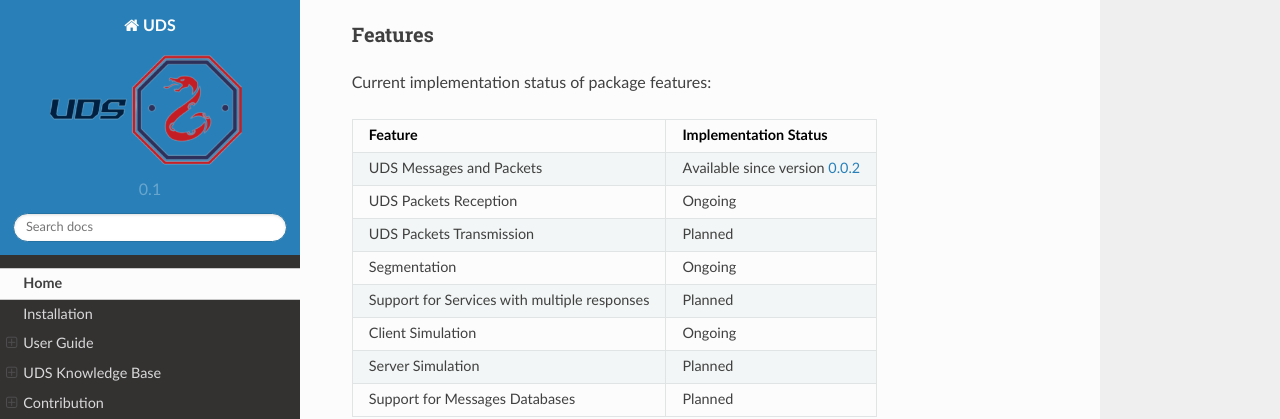
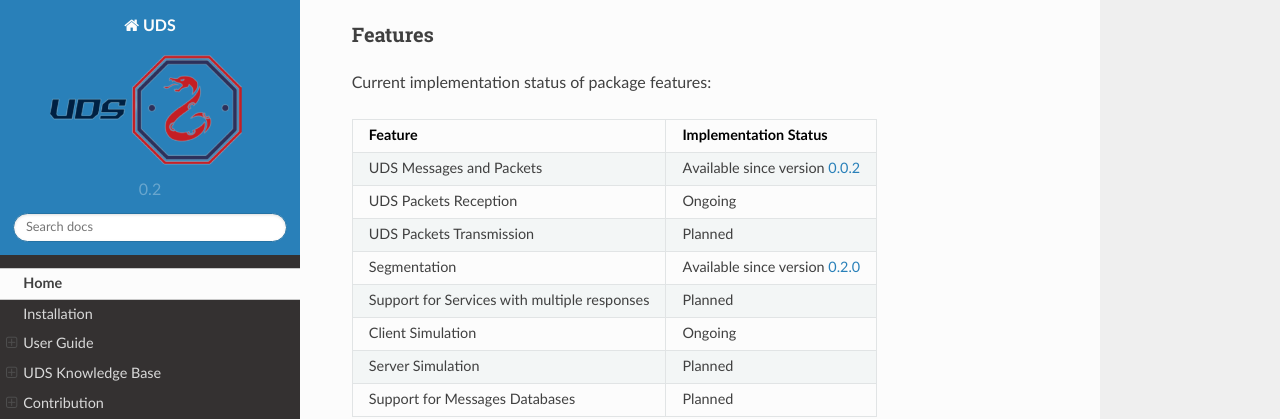
Before and after one commit to mdabrowski1990/uds, a Sphinx documentation site: the page built from docs/source/index.rst, in a window 1280 px wide and 900 px high, scrolled down 594 px. Shown: the top 419 px of the window. Built offline with Sphinx 7.4.7 and the Read the Docs theme 2.0.0, drawn with Linux system fonts in a browser that asks for light colours; pages that are not in the unit, such as notebooks, are missing from menus.

Commit message:
Prepare for release 0.2.0 (#138)
- Bump package version
- Update implementation status of package features

```diff
--- a/docs/source/index.rst
+++ b/docs/source/index.rst
@@ -44,7 +44,8 @@ Current implementation status of package features:
 +----------------------------------------------+--------------------------------------------+
 | UDS Packets Transmission                     | Planned                                    |
 +----------------------------------------------+--------------------------------------------+
-| Segmentation                                 | Ongoing                                    |
+| Segmentation                                 | Available since version `0.2.0             |
+|                                              | <https://pypi.org/project/py-uds/0.2.0/>`_ |
 +----------------------------------------------+--------------------------------------------+
 | Support for Services with multiple responses | Planned                                    |
 +----------------------------------------------+--------------------------------------------+
--- a/uds/__init__.py
+++ b/uds/__init__.py
@@ -17,7 +17,7 @@ The package is created with an idea to support any communication bus:
  - `K-Line <https://en.wikipedia.org/wiki/K-Line>`_
 """
 
-__version__ = "0.1.1"
+__version__ = "0.2.0"
 __author__ = "Maciej Dąbrowski"
 __maintainer__ = "Maciej Dąbrowski"
 __credits__ = ["Maciej Dąbrowski (https://www.linkedin.com/in/maciej-dabrowski-test-engineer/)",
```
Also changed, not shown: 1 other file.
